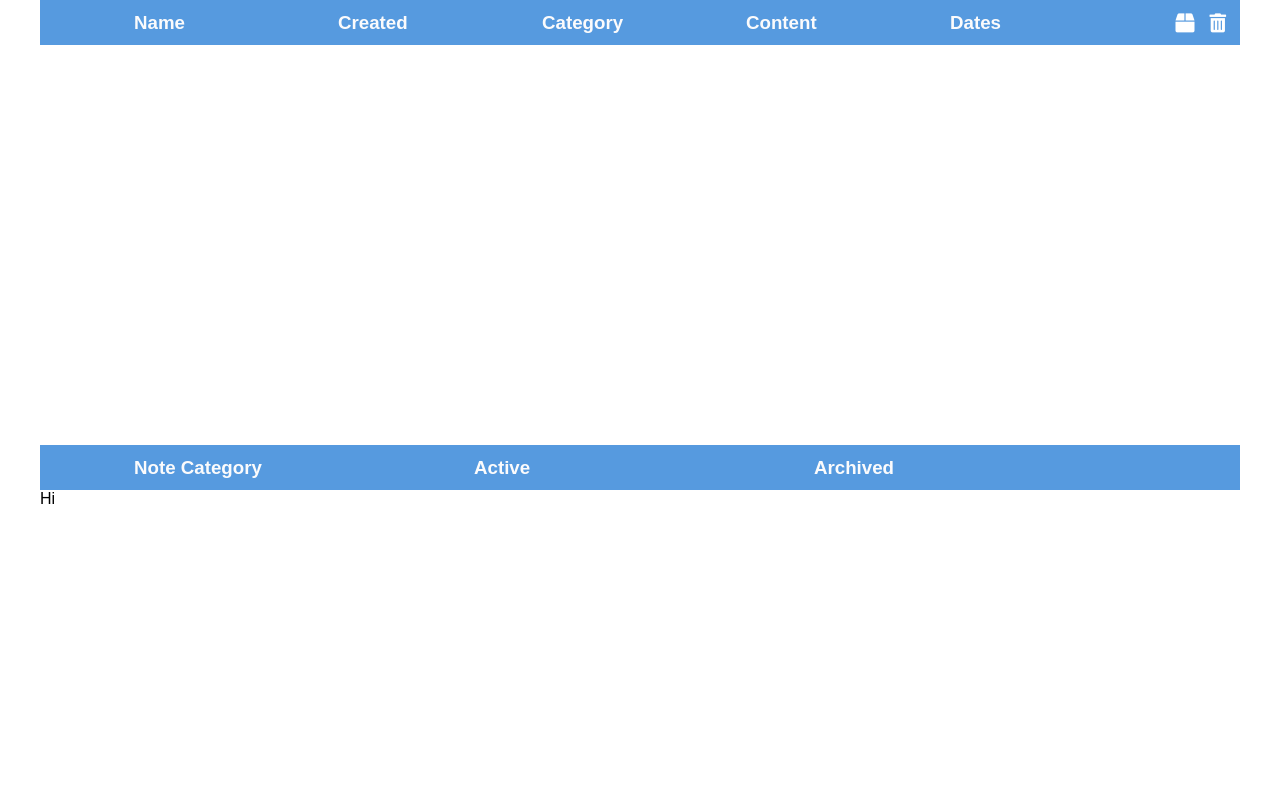
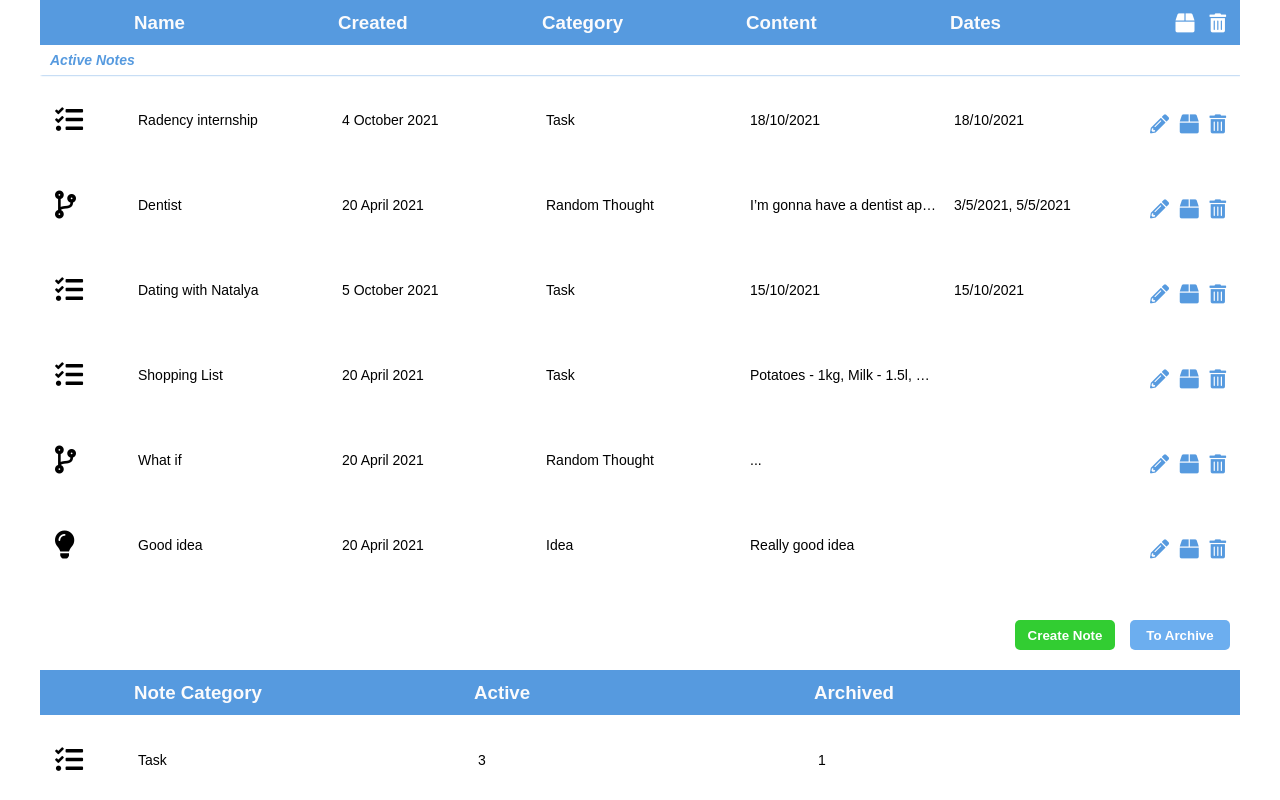
Before and after one commit to PhilipInDev/NotesApp--React, a React (Create React App) app: page / in a window 1280 px wide. Shown: the top 800 px of the page. Built offline with nearby package versions, Linux system fonts and the light colour scheme.

Commit message:
Creating full Notes page

```diff
--- a/src/pages/NotesPage/NotesPage.scss
+++ b/src/pages/NotesPage/NotesPage.scss
@@ -0,0 +1,18 @@
+
+.notes-page{
+  &__slider-box{
+    display: flex;
+    overflow: hidden;
+    width: 100%;
+    height: 100%;
+  }
+  &__controllers{
+    display: flex;
+    align-items: center;
+    justify-content: flex-end;
+    padding: 20px 10px;
+    button{
+      margin-left: 15px;
+    }
+  }
+}
--- a/src/pages/NotesPage/NotesPage.tsx
+++ b/src/pages/NotesPage/NotesPage.tsx
@@ -1,15 +1,115 @@
 import './NotesPage.scss';
 import Table from "../../components/Table/Table";
 import {nanoid} from "nanoid";
+import NoteItem from "../../components/TableItems/NoteItem";
+import {useNotesPageDispatch, useNotesPageSelector} from "../../redux/hooks/notesPageHooks";
+import StatItem from "../../components/TableItems/StatItem";
+import {Category, NoteItemType} from "../../redux/slices/notesPageSlice";
+import Slide from "../../components/Slider/Slide";
+import Button from "../../components/SharedComponents/Button/Button";
+
+
+export const noteItemsTableCols = ['Name', 'Created', 'Category', 'Content', 'Dates'];
+export const statItemsTableCols = ['Note Category', 'Active', 'Archived'];
+export const months = [
+    'January',
+    'February',
+    'March',
+    'April',
+    'May',
+    'June',
+    'July',
+    'August',
+    'September',
+    'October',
+    'November',
+    'December'
+]
+const countNotesByCategories = (category: Category, notes: NoteItemType[]) => {
+    let active = 0;
+    let archived = 0;
+    notes.forEach(note => {
+        if (note.category === category) {
+            if (note.isActive) active++;
+            if (!note.isActive) archived++;
+        }
+    })
+
+    return {
+        category,
+        active,
+        archived
+    }
+}
 
 const NotesPage = () => {
-    const noteItemsTableCols = ['Name', 'Created', 'Category', 'Content', 'Dates'];
-    const statItemsTableCols = ['Note Category', 'Active', 'Archived'];
+    const { notes, editingNotes, categories, currentSlide } = useNotesPageSelector();
+    const { addNote, toggleCurrentSlide, toggleEditing } = useNotesPageDispatch();
+    let isEditable: boolean = false;
+    const activeNotes: JSX.Element[] = [];
+    const archivedNotes: JSX.Element[] = [];
+    const date = new Date();
+    notes.forEach(note => {
+        isEditable = !!(editingNotes && editingNotes[0] === note.id);
+        if (note.isActive) {
+            activeNotes.push(<NoteItem key={`${note.id}__note-item`}
+                             item={note}
+                             isEditable={isEditable}/>)
+        } else {
+            archivedNotes.push(<NoteItem key={`${note.id}__note-item`}
+                                    item={note}
+                                    isEditable={isEditable}/>)
+        }
+    })
+
     return(
-        <div className={ 'notes-page' }>
-            <Table columns={noteItemsTableCols} renderControllers={true} height={'400px'} key={nanoid()}/>
+        <div className={'notes-page'}>
+            <Table columns={noteItemsTableCols} renderControllers={true} height={'100%'} key={nanoid()}>
+                <div className={'notes-page__slider-box'}>
+                    <Slide title={'Active Notes'} isCurrent={currentSlide === 'Active'} >
+                        { activeNotes }
+                    </Slide>
+                    <Slide title={'Archived Notes'} isCurrent={currentSlide === 'Archived'}>
+                        { archivedNotes }
+                    </Slide>
+                </div>
+            </Table>
+            <div className="notes-page__controllers">
+                <Button type={'button'}
+                        inner={'Create Note'}
+                        bgColor={'green'}
+                        color={'white'}
+                        disabled={currentSlide === 'Archived'}
+                        onClick={() => {
+                            addNote(
+                                {
+                                    id: notes.length + 1,
+                                    isActive: true,
+                                    name: '',
+                                    created: `${date.getDate()} ${months[date.getMonth()]} ${date.getFullYear()}`,
+                                    category: 'Task',
+                                    content: '',
+                                    dates: ''
+                                });
+                            toggleEditing(notes.length + 1);
+                            window.scrollTo(0, 0);
+                        }}/>
+                <Button type={'button'}
+                        inner={currentSlide === 'Archived' ? 'To Active' : 'To Archive'}
+                        bgColor={'blue'}
+                        color={'white'}
+                        onClick={() => toggleCurrentSlide()}/>
+            </div>
             <Table columns={statItemsTableCols} renderControllers={false} key={nanoid()}>
-                <div>Hi</div>
+                {
+                    categories.map((cat, index) => {
+                        const stats = countNotesByCategories(cat, notes);
+                        return <StatItem category={cat}
+                                         active={stats.active}
+                                         archived={stats.archived}
+                                         key={`${index}__item__${cat}`}/>
+                    })
+                }
             </Table>
         </div>
     )
```
